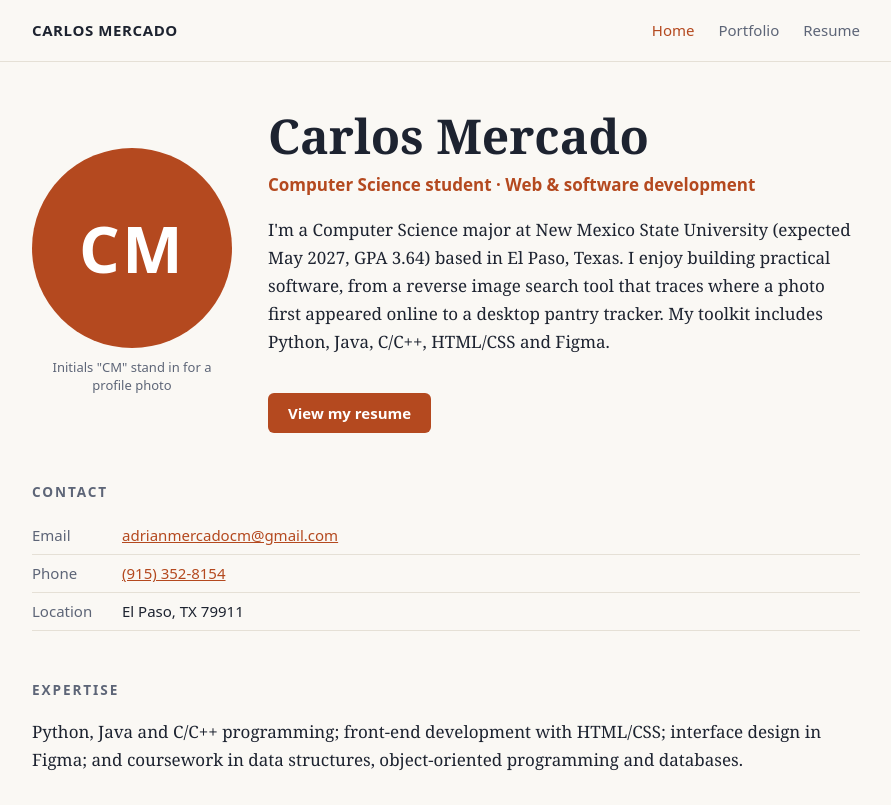
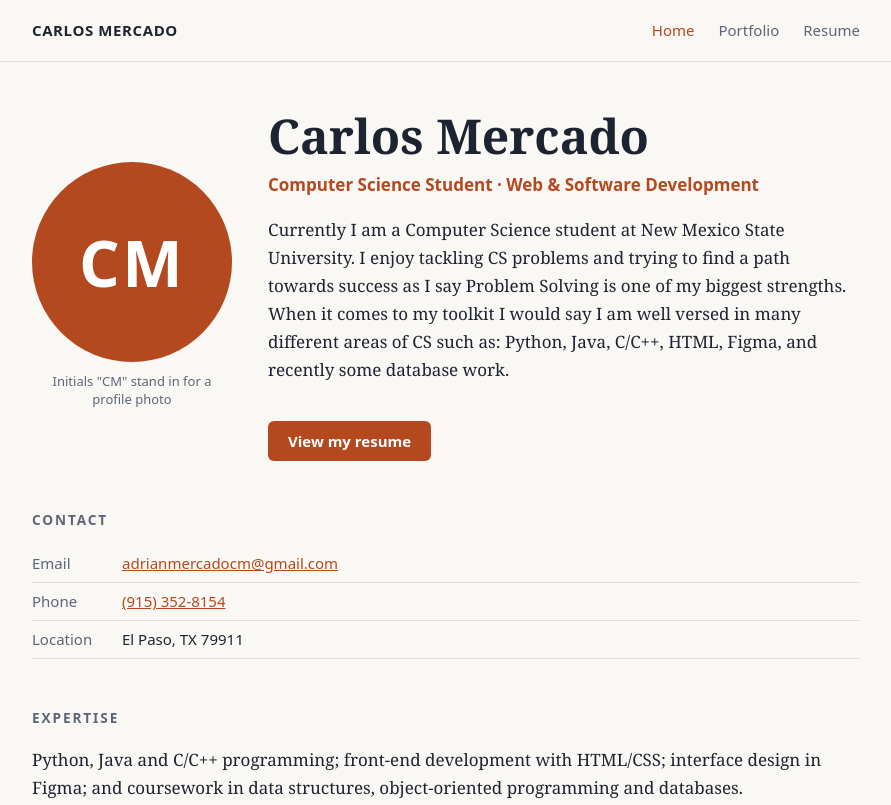
Before and after one commit to CarlosAMercado/CarlosAMercado.github.io., a plain HTML site: page index.html in a window 1280 px wide. Shown: the top 805 px of the page, without its empty margins (194-1085 px from the left). Drawn offline with Linux system fonts and the light colour scheme.

Commit message:
Update index.html

```diff
--- a/index.html
+++ b/index.html
@@ -22,8 +22,8 @@
     </figure>
     <div>
       <h1>Carlos Mercado</h1>
-      <p class="role">Computer Science student &middot; Web &amp; software development</p>
-      <p>I'm a Computer Science major at New Mexico State University (expected May 2027, GPA 3.64) based in El Paso, Texas. I enjoy building practical software, from a reverse image search tool that traces where a photo first appeared online to a desktop pantry tracker. My toolkit includes Python, Java, C/C++, HTML/CSS and Figma.</p>
+      <p class="role">Computer Science Student &middot; Web &amp; Software Development</p>
+      <p>Currently I am a Computer Science student at New Mexico State University. I enjoy tackling CS problems and trying to find a path towards success as I say Problem Solving is one of my biggest strengths. When it comes to my toolkit I would say I am well versed in many different areas of CS such as: Python, Java, C/C++, HTML, Figma, and recently some database work.</p>
       <a class="btn" href="CarlosMercado_Resume.pdf" target="_blank" rel="noopener">View my resume</a>
     </div>
   </section>
```
